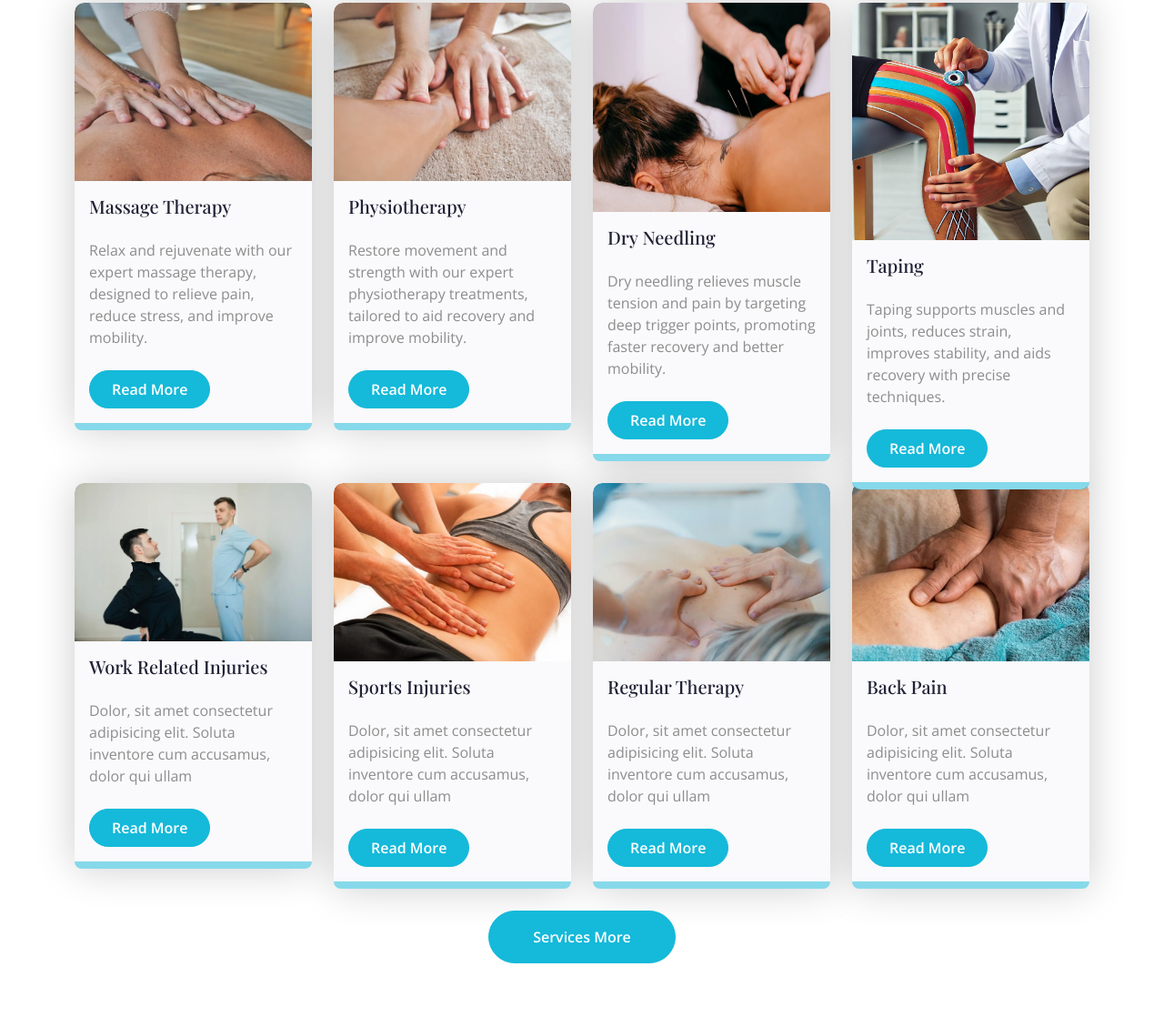
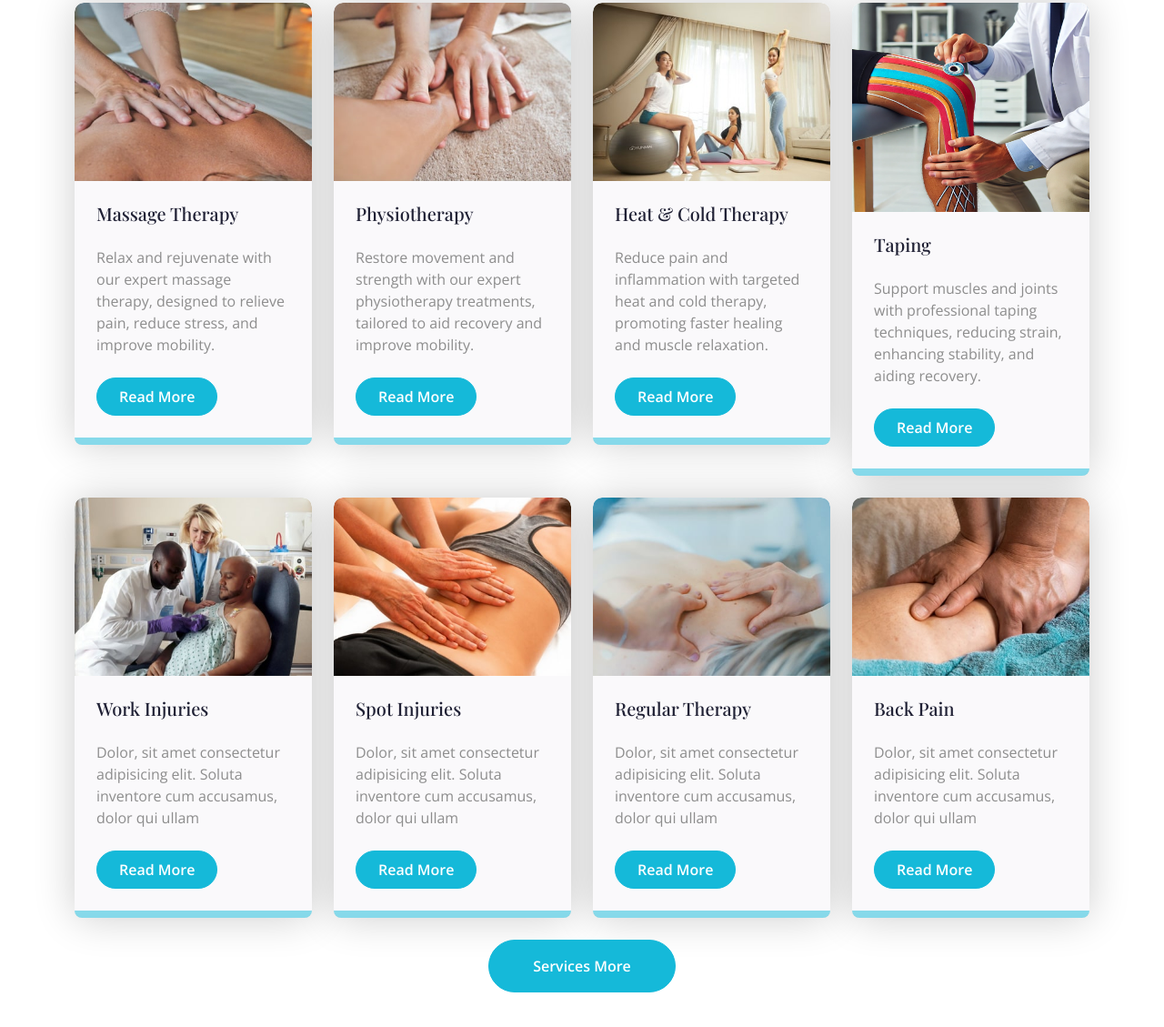
Before and after one commit to Live-Active/liveactive-ui, a plain HTML site: page index.html in a window 1280 px wide. Shown: the part 1361-2490 px from the top of the page at 91% size. Drawn offline with nearby package versions, Linux system fonts and the light colour scheme; animation ran at ten frames a second.

Commit message:
update services

```diff
--- a/index.html
+++ b/index.html
@@ -159,7 +159,7 @@
                            <div class="service-img rounded-top">
                                 <img src="img/service-1.jpg" class="img-fluid rounded-top w-100" alt="">
                            </div>
-                            <div class="service-content rounded-bottom bg-light p-3">
+                            <div class="service-content rounded-bottom bg-light p-4">
                                 <div class="service-content-inner">
                                     <h5 class="mb-4">Massage Therapy</h5>
                                     <p class="mb-4">Relax and rejuvenate with our expert massage therapy, designed to relieve pain, reduce stress, and improve mobility.</p>
@@ -173,7 +173,7 @@
                            <div class="service-img rounded-top">
                                 <img src="img/service-2.jpg" class="img-fluid rounded-top w-100" alt="">
                            </div>
-                            <div class="service-content rounded-bottom bg-light p-3">
+                            <div class="service-content rounded-bottom bg-light p-4">
                                 <div class="service-content-inner">
                                     <h5 class="mb-4">Physiotherapy</h5>
                                     <p class="mb-4">Restore movement and strength with our expert physiotherapy treatments, tailored to aid recovery and improve mobility.</p>
@@ -185,26 +185,26 @@
                     <div class="col-md-6 col-lg-4 col-xl-3 wow fadeInUp" data-wow-delay="0.5s">
                         <div class="service-item rounded">
                            <div class="service-img rounded-top">
-                                <img src="img/needling.png" class="img-fluid rounded-top w-100" alt="" style="height: 230px;">
+                                <img src="img/service-3.jpg" class="img-fluid rounded-top w-100" alt="">
                            </div>
-                            <div class="service-content rounded-bottom bg-light p-3">
+                            <div class="service-content rounded-bottom bg-light p-4">
                                 <div class="service-content-inner">
-                                    <h5 class="mb-4">Dry Needling</h5>
-                                    <p class="mb-4">Dry needling relieves muscle tension and pain by targeting deep trigger points, promoting faster recovery and better mobility.</p>
+                                    <h5 class="mb-4">Heat & Cold Therapy</h5>
+                                    <p class="mb-4">Reduce pain and inflammation with targeted heat and cold therapy, promoting faster healing and muscle relaxation.</p>
                                     <a href="#" class="btn btn-primary rounded-pill text-white py-2 px-4 mb-2">Read More</a>
                                 </div>
                             </div>
                         </div>
                     </div>
-                    <div class="col-md-6 col-lg-4 col-xl-3 wow fadeInUp" data-wow-delay="0.7s" style="height: 30px;">
+                    <div class="col-md-6 col-lg-4 col-xl-3 wow fadeInUp" data-wow-delay="0.7s">
                         <div class="service-item rounded">
                            <div class="service-img rounded-top">
-                                <img src="img/taping.webp" class="img-fluid rounded-top w-100"  alt="">
+                                <img src="img/taping.webp" class="img-fluid rounded-top w-100"  style="height: 230px;" alt="">
                            </div>
-                            <div class="service-content rounded-bottom bg-light p-3">
+                            <div class="service-content rounded-bottom bg-light p-4">
                                 <div class="service-content-inner">
                                     <h5 class="mb-4">Taping</h5>
-                                <p class="mb-4">Taping supports muscles and joints, reduces strain, improves stability, and aids recovery with precise techniques.</p>
+                                <p class="mb-4">Support muscles and joints with professional taping techniques, reducing strain, enhancing stability, and aiding recovery.</p>
                                 <a href="#" class="btn btn-primary rounded-pill text-white py-2 px-4 mb-2">Read More</a>
                                 </div>
                             </div>
@@ -213,11 +213,11 @@
                     <div class="col-md-6 col-lg-4 col-xl-3 wow fadeInUp" data-wow-delay="0.1s">
                         <div class="service-item rounded">
                            <div class="service-img rounded-top">
-                                <img src="img/pt-1.webp" class="img-fluid rounded-top w-100" alt="">
+                                <img src="img/service-5.jpg" class="img-fluid rounded-top w-100" alt="">
                            </div>
-                            <div class="service-content rounded-bottom bg-light p-3">
+                            <div class="service-content rounded-bottom bg-light p-4">
                                 <div class="service-content-inner">
-                                    <h5 class="mb-4">Work Related Injuries</h5>
+                                    <h5 class="mb-4">Work Injuries</h5>
                                     <p class="mb-4">Dolor, sit amet consectetur adipisicing elit. Soluta inventore cum accusamus, dolor qui ullam</p>
                                     <a href="#" class="btn btn-primary rounded-pill text-white py-2 px-4 mb-2">Read More</a>
                                 </div>
@@ -229,9 +229,9 @@
                            <div class="service-img rounded-top">
                                 <img src="img/service-6.jpg" class="img-fluid rounded-top w-100" alt="">
                            </div>
-                            <div class="service-content rounded-bottom bg-light p-3">
+                            <div class="service-content rounded-bottom bg-light p-4">
                                 <div class="service-content-inner">
-                                    <h5 class="mb-4">Sports Injuries</h5>
+                                    <h5 class="mb-4">Spot Injuries</h5>
                                     <p class="mb-4">Dolor, sit amet consectetur adipisicing elit. Soluta inventore cum accusamus, dolor qui ullam</p>
                                     <a href="#" class="btn btn-primary rounded-pill text-white py-2 px-4 mb-2">Read More</a>
                                 </div>
@@ -243,7 +243,7 @@
                            <div class="service-img rounded-top">
                                 <img src="img/service-7.jpg" class="img-fluid rounded-top w-100" alt="">
                            </div>
-                            <div class="service-content rounded-bottom bg-light p-3">
+                            <div class="service-content rounded-bottom bg-light p-4">
                                 <div class="service-content-inner">
                                     <h5 class="mb-4">Regular Therapy</h5>
                                     <p class="mb-4">Dolor, sit amet consectetur adipisicing elit. Soluta inventore cum accusamus, dolor qui ullam</p>
@@ -257,7 +257,7 @@
                            <div class="service-img rounded-top">
                                 <img src="img/service-8.jpg" class="img-fluid rounded-top w-100" alt="">
                            </div>
-                            <div class="service-content rounded-bottom bg-light p-3">
+                            <div class="service-content rounded-bottom bg-light p-4">
                                 <div class="service-content-inner">
                                     <h5 class="mb-4">Back Pain</h5>
                                     <p class="mb-4">Dolor, sit amet consectetur adipisicing elit. Soluta inventore cum accusamus, dolor qui ullam</p>
```
